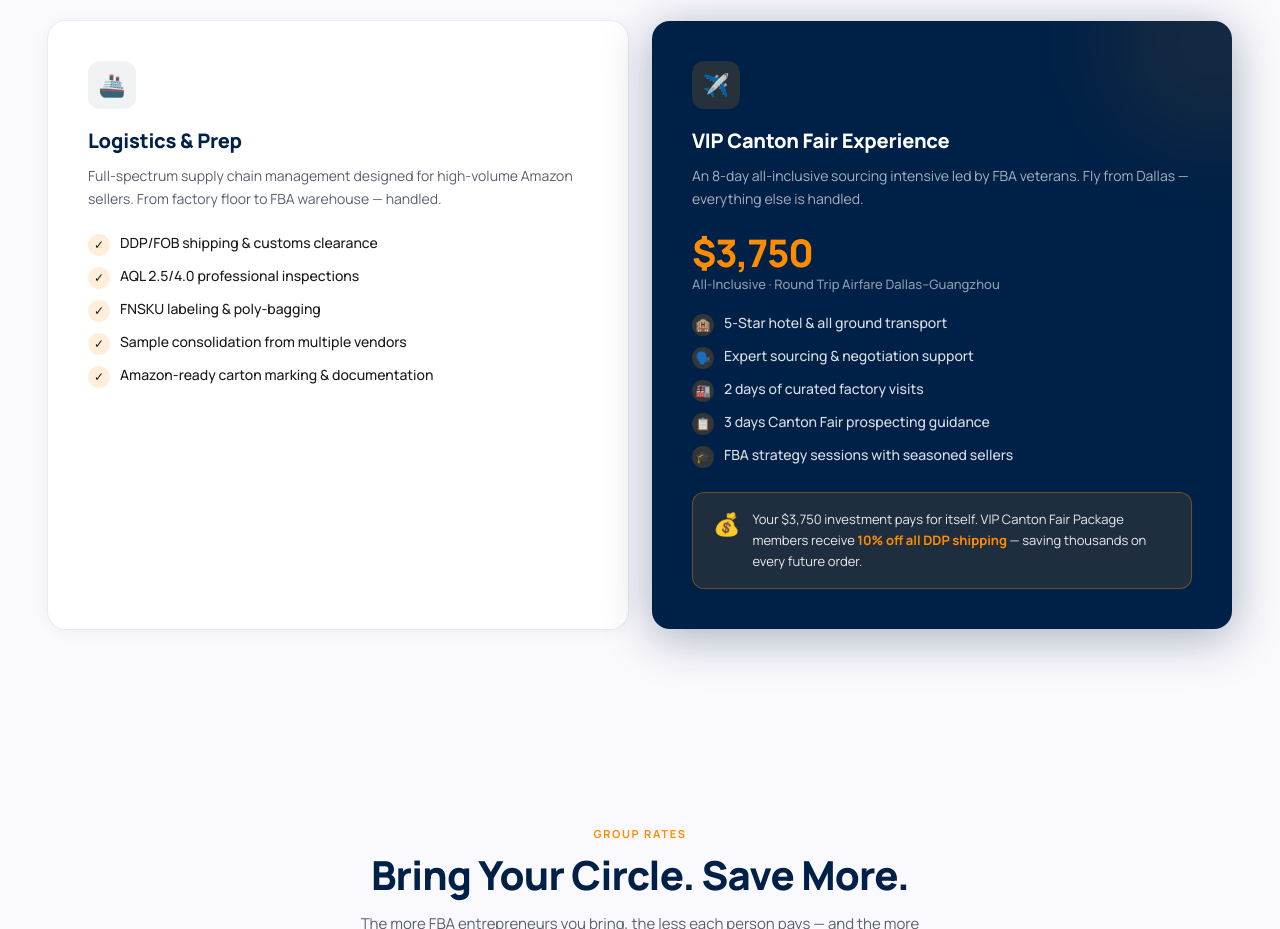
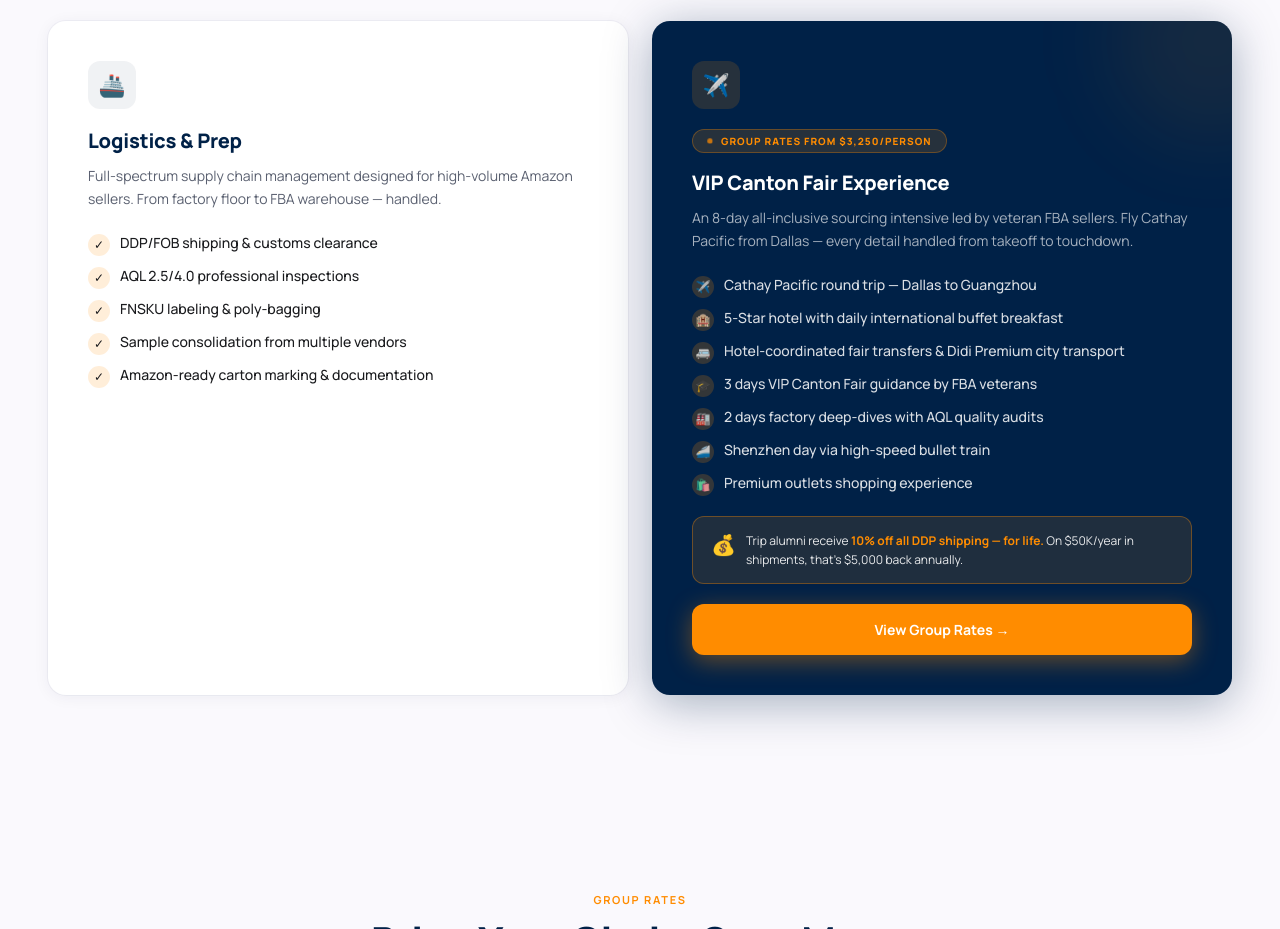
Before and after one commit to gsmith0572-dot/logisticssmithfba, a plain HTML site: page index.html in a window 1280 px wide. Shown: the part 1100-2029 px from the top of the page. Drawn offline with Linux system fonts and the light colour scheme.

Commit message:
Redesign Canton Fair card - new pricing model, Cathay Pacific, Didi Premium

```diff
--- a/index.html
+++ b/index.html
@@ -826,20 +826,26 @@
       <!-- Card 2: Canton Fair VIP -->
       <div class="service-card card-dark">
         <div class="service-icon icon-dark">✈️</div>
+        <div style="display:inline-flex;align-items:center;gap:8px;background:rgba(255,140,0,0.15);border:1px solid rgba(255,140,0,0.3);border-radius:999px;padding:4px 14px;margin-bottom:16px;">
+          <span style="width:6px;height:6px;border-radius:50%;background:#FF8C00;animation:pulse 1.5s infinite;flex-shrink:0;display:inline-block;"></span>
+          <span style="font-size:10px;font-weight:800;color:#FF8C00;letter-spacing:0.1em;text-transform:uppercase;" data-i18n="s2.badge">Group Rates from $3,250/person</span>
+        </div>
         <h3 data-i18n="s2.title">VIP Canton Fair Experience</h3>
-        <p class="service-desc" data-i18n="s2.desc">An 8-day all-inclusive sourcing intensive led by FBA veterans. Fly from Dallas — everything else is handled.</p>
-        <div class="price-tag">$3,750 <small data-i18n="s2.price-note">All-Inclusive · Round Trip Airfare Dallas–Guangzhou</small></div>
+        <p class="service-desc" data-i18n="s2.desc">An 8-day all-inclusive sourcing intensive led by veteran FBA sellers. Fly Cathay Pacific from Dallas — every detail handled from takeoff to touchdown.</p>
         <ul class="checklist" aria-label="Canton Fair package included">
-          <li><div class="check-dot">🏨</div><span data-i18n="s2.f1">5-Star hotel &amp; all ground transport</span></li>
-          <li><div class="check-dot">🗣️</div><span data-i18n="s2.f2">Expert sourcing &amp; negotiation support</span></li>
-          <li><div class="check-dot">🏭</div><span data-i18n="s2.f3">2 days of curated factory visits</span></li>
-          <li><div class="check-dot">📋</div><span data-i18n="s2.f4">3 days Canton Fair prospecting guidance</span></li>
-          <li><div class="check-dot">🎓</div><span data-i18n="s2.f5">FBA strategy sessions with seasoned sellers</span></li>
+          <li><div class="check-dot">✈️</div><span data-i18n="s2.f1">Cathay Pacific round trip — Dallas to Guangzhou</span></li>
+          <li><div class="check-dot">🏨</div><span data-i18n="s2.f2">5-Star hotel with daily international buffet breakfast</span></li>
+          <li><div class="check-dot">🚐</div><span data-i18n="s2.f3">Hotel-coordinated fair transfers &amp; Didi Premium city transport</span></li>
+          <li><div class="check-dot">🎓</div><span data-i18n="s2.f4">3 days VIP Canton Fair guidance by FBA veterans</span></li>
+          <li><div class="check-dot">🏭</div><span data-i18n="s2.f5">2 days factory deep-dives with AQL quality audits</span></li>
+          <li><div class="check-dot">🚄</div><span data-i18n="s2.f6">Shenzhen day via high-speed bullet train</span></li>
+          <li><div class="check-dot">🛍️</div><span data-i18n="s2.f7">Premium outlets shopping experience</span></li>
         </ul>
-        <div style="margin-top:24px;background:rgba(255,140,0,0.12);border:1px solid rgba(255,140,0,0.35);border-radius:12px;padding:16px 20px;display:flex;align-items:flex-start;gap:12px;">
-          <span style="font-size:22px;flex-shrink:0;">💰</span>
-          <p style="font-size:13px;line-height:1.6;color:rgba(255,255,255,0.9);" data-i18n="s2.bonus">Your $3,750 investment pays for itself. VIP Canton Fair Package members receive <strong style="color:#FF8C00;">10% off all DDP shipping</strong> — saving thousands on every future order.</p>
-        </div>
+        <div style="margin-top:20px;background:rgba(255,140,0,0.12);border:1px solid rgba(255,140,0,0.35);border-radius:12px;padding:14px 18px;display:flex;align-items:flex-start;gap:10px;">
+          <span style="font-size:20px;flex-shrink:0;">💰</span>
+          <p style="font-size:12px;line-height:1.6;color:rgba(255,255,255,0.9);" data-i18n="s2.bonus">Trip alumni receive <strong style="color:#FF8C00;">10% off all DDP shipping — for life.</strong> On $50K/year in shipments, that's $5,000 back annually.</p>
+        </div>
+        <button class="pricing-btn pricing-btn-primary" style="margin-top:20px;border-radius:12px;" onclick="document.getElementById('pricing').scrollIntoView({behavior:'smooth'})" data-i18n="s2.cta">View Group Rates →</button>
       </div>
     </div>
   </div>
@@ -1318,15 +1324,19 @@ const i18n = {
     "s1.f3": "FNSKU labeling & poly-bagging",
     "s1.f4": "Sample consolidation from multiple vendors",
     "s1.f5": "Amazon-ready carton marking & documentation",
+    "s2.badge": "Group Rates from $3,250/person",
     "s2.title": "VIP Canton Fair Experience",
-    "s2.desc": "An 8-day all-inclusive sourcing intensive led by FBA veterans. Fly from Dallas — everything else is handled.",
-    "s2.price-note": "All-Inclusive · Round Trip Airfare Dallas–Guangzhou",
-    "s2.f1": "5-Star hotel & all ground transport",
-    "s2.f2": "Expert sourcing & negotiation support",
-    "s2.f3": "2 days of curated factory visits",
-    "s2.f4": "3 days Canton Fair prospecting guidance",
-    "s2.f5": "FBA strategy sessions with seasoned sellers",
-    "s2.bonus": "Your $3,750 investment pays for itself. VIP Canton Fair Package members receive <strong style=\"color:#FF8C00;\">10% off all DDP shipping</strong> — saving thousands on every future order.",
+    "s2.desc": "An 8-day all-inclusive sourcing intensive led by veteran FBA sellers. Fly Cathay Pacific from Dallas — every detail handled from takeoff to touchdown.",
+
+    "s2.f1": "Cathay Pacific round trip — Dallas to Guangzhou",
+    "s2.f2": "5-Star hotel with daily international buffet breakfast",
+    "s2.f3": "Hotel-coordinated fair transfers & Didi Premium city transport",
+    "s2.f4": "3 days VIP Canton Fair guidance by FBA veterans",
+    "s2.f5": "2 days factory deep-dives with AQL quality audits",
+    "s2.f6": "Shenzhen day via high-speed bullet train",
+    "s2.f7": "Premium outlets shopping experience",
+    "s2.cta": "View Group Rates →",
+    "s2.bonus": "Trip alumni receive <strong style=\"color:#FF8C00;\">10% off all DDP shipping — for life.</strong> On $50K/year in shipments, that’s $5,000 back annually.",
     "stat.1": "Years FBA Experience",
     "stat.2": "Freight Shipped Annually",
     "stat.3": "Shipments Completed",
@@ -1449,15 +1459,19 @@ const i18n = {
     "s1.f3": "Etiquetado FNSKU y embolsado en polietileno",
     "s1.f4": "Consolidación de muestras de múltiples proveedores",
     "s1.f5": "Marcado de cajas y documentación lista para Amazon",
+    "s2.badge": "Tarifas desde $3,250/persona",
     "s2.title": "Experiencia VIP Feria de Cantón",
-    "s2.desc": "Una intensiva de abastecimiento de 8 días todo incluido dirigida por veteranos de FBA. Vuela desde Dallas — todo lo demás está cubierto.",
-    "s2.price-note": "Todo Incluido · Vuelo Redondo Dallas–Guangzhou",
-    "s2.f1": "Hotel 5 estrellas y todo el transporte terrestre",
-    "s2.f2": "Soporte experto en abastecimiento y negociación",
-    "s2.f3": "2 días de visitas a fábricas seleccionadas",
-    "s2.f4": "3 días de orientación en la Feria de Cantón",
-    "s2.f5": "Sesiones de estrategia FBA con vendedores experimentados",
-    "s2.bonus": "Tu inversión de $3,750 se paga sola. Los miembros del VIP Canton Fair Package reciben <strong style=\"color:#FF8C00;\">10% de descuento en todos los envíos DDP</strong> — ahorrando miles en cada pedido futuro.",
+    "s2.desc": "Una intensiva de abastecimiento de 8 días todo incluido con veteranos de FBA. Vuela en Cathay Pacific desde Dallas — cada detalle coordinado de principio a fin.",
+
+    "s2.f1": "Vuelo redondo Cathay Pacific — Dallas a Guangzhou",
+    "s2.f2": "Hotel 5 estrellas con desayuno buffet internacional diario",
+    "s2.f3": "Traslados coordinados por el hotel y transporte Didi Premium",
+    "s2.f4": "3 días de orientación VIP en la Feria con veteranos FBA",
+    "s2.f5": "2 días de visitas a fábricas con auditoría AQL in situ",
+    "s2.f6": "Día en Shenzhen en tren bala de alta velocidad",
+    "s2.f7": "Experiencia de compras en outlets premium",
+    "s2.cta": "Ver Tarifas de Grupo →",
+    "s2.bonus": "Los alumni del viaje reciben <strong style=\"color:#FF8C00;\">10% de descuento en todos los envíos DDP — de por vida.</strong> En $50K/año en envíos, son $5,000 de vuelta a tu bolsillo anualmente.",
     "stat.1": "Años de Experiencia FBA",
     "stat.2": "Carga Enviada Anualmente",
     "stat.3": "Envíos Completados",
```
